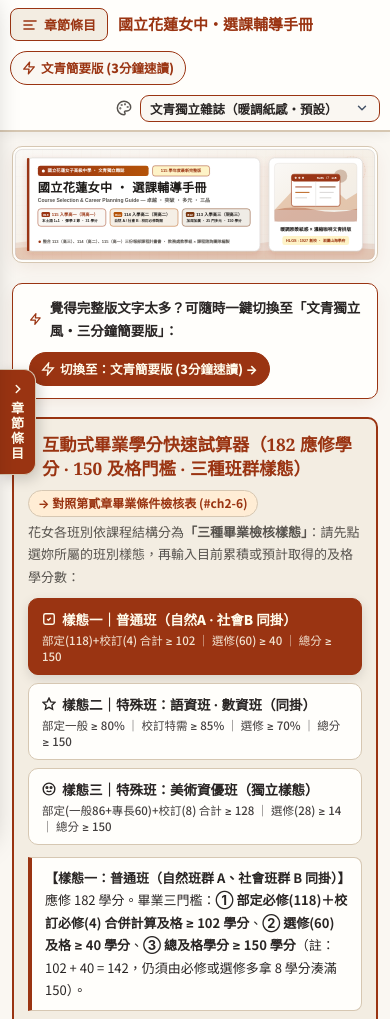
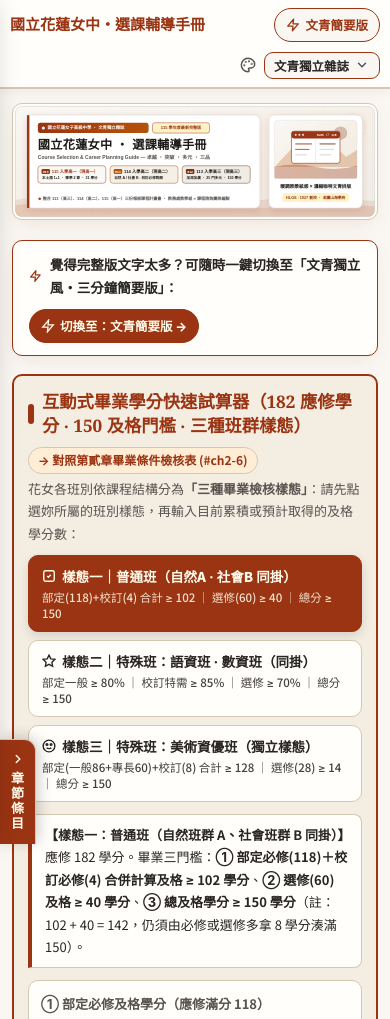
Before and after one commit to group01-hlgs/course-selection-guide, a plain HTML site: page index.html in a window 390 px wide. Shown: the top 1019 px of the page. Drawn offline with Linux system fonts and the light colour scheme.

Commit message:
Align left-edge chapter drawer tab with bottom edge and remove top-bar chapter button and parenthetical notes

```diff
--- a/index.html
+++ b/index.html
@@ -379,17 +379,17 @@
       display: none;
       position: fixed;
       left: 0;
-      top: 50%;
-      transform: translateY(-50%);
+      bottom: 0;
       z-index: 1150;
       background: var(--accent-primary);
       color: var(--text-table-head);
       border: 1.5px solid var(--border-color);
       border-left: none;
-      border-radius: 0 12px 12px 0;
+      border-bottom: none;
+      border-radius: 0 12px 0 0;
       padding: 12px 8px;
       cursor: pointer;
-      box-shadow: 3px 4px 14px rgba(0,0,0,0.18);
+      box-shadow: 3px -2px 14px rgba(0,0,0,0.18);
       writing-mode: vertical-rl;
       text-orientation: upright;
       font-size: 13px;
@@ -421,7 +421,7 @@
         padding: 0 12px;
       }
       .mobile-toc-btn {
-        display: inline-flex;
+        display: none;
       }
       .left-edge-toc-tab {
         display: flex;
@@ -901,10 +901,6 @@
   <header class="top-bar">
     <div class="top-bar-inner">
       <div class="brand-group">
-        <button type="button" class="mobile-toc-btn" id="mobile-toc-open" aria-label="開啟左側章節條目導覽">
-          <svg width="16" height="16" viewBox="0 0 24 24" fill="none" stroke="currentColor" stroke-width="2.4" stroke-linecap="round"><line x1="3" y1="6" x2="21" y2="6"/><line x1="3" y1="12" x2="15" y2="12"/><line x1="3" y1="18" x2="18" y2="18"/></svg>
-          <span>章節條目</span>
-        </button>
         <a href="#" class="brand-title">
           <span class="brand-badge">115學年度</span>
           <span>國立花蓮女中・選課輔導手冊</span>
@@ -914,7 +910,7 @@
             <div class="edition-switch-bar" aria-label="切換簡要版">
         <a href="lite.html" class="edition-pill preserve-theme-link" title="切換至三分鐘文青極簡速讀版">
           <svg width="14" height="14" viewBox="0 0 24 24" fill="none" stroke="currentColor" stroke-width="2.3" stroke-linecap="round" stroke-linejoin="round"><polygon points="13 2 3 14 12 14 11 22 21 10 12 10 13 2"/></svg>
-          <span>文青簡要版 (3分鐘速讀)</span>
+          <span>文青簡要版</span>
         </a>
       </div>
 
@@ -924,12 +920,12 @@
           <span>風格選擇：</span>
         </label>
         <select id="theme-select" class="theme-select" aria-label="選擇手冊視覺風格">
-          <option value="zine">文青獨立雜誌（暖調紙感・預設）</option>
-          <option value="ocean">洄瀾太平洋（現代海岸）</option>
-          <option value="atlas">經典圖鑑風（古籍典藏・宣紙米白）</option>
-          <option value="denim">Y2K 丹寧銀灰（冷調金屬）</option>
-          <option value="pine">縱谷松針森系（自然極簡）</option>
-          <option value="mono">極簡黑白（高對比）</option>
+          <option value="zine">文青獨立雜誌</option>
+          <option value="ocean">洄瀾太平洋</option>
+          <option value="atlas">經典圖鑑風</option>
+          <option value="denim">Y2K 丹寧銀灰</option>
+          <option value="pine">縱谷松針森系</option>
+          <option value="mono">極簡黑白</option>
         </select>
       </div>
     </div>
@@ -959,7 +955,7 @@
         <div class="hero-edition-links">
           <a href="lite.html" class="edition-pill preserve-theme-link" style="background:var(--accent-primary); color:var(--text-table-head);">
             <svg width="14" height="14" viewBox="0 0 24 24" fill="none" stroke="currentColor" stroke-width="2.3"><polygon points="13 2 3 14 12 14 11 22 21 10 12 10 13 2"/></svg>
-            <span>切換至：文青簡要版 (3分鐘速讀) →</span>
+            <span>切換至：文青簡要版 →</span>
           </a>
         </div>
       </div>
```
Also changed, not shown: lite.html (+12 -16 lines).
